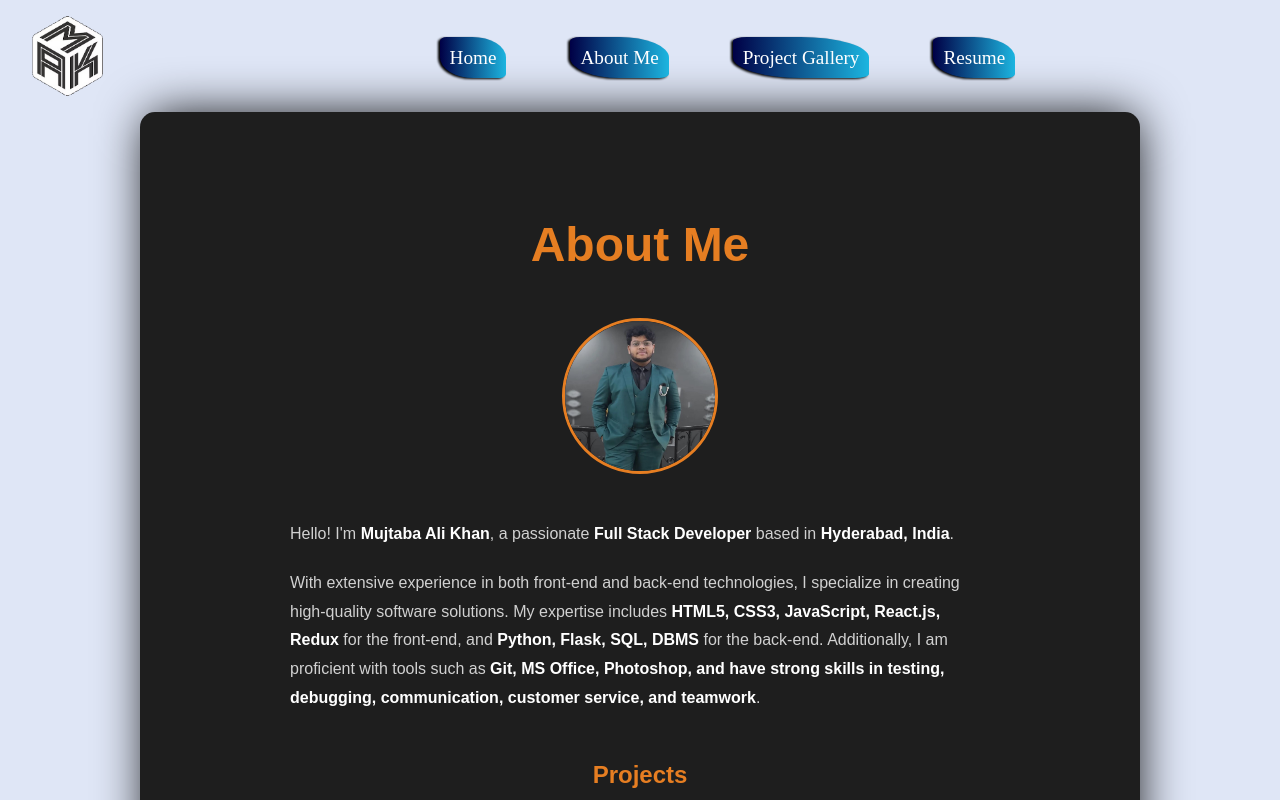
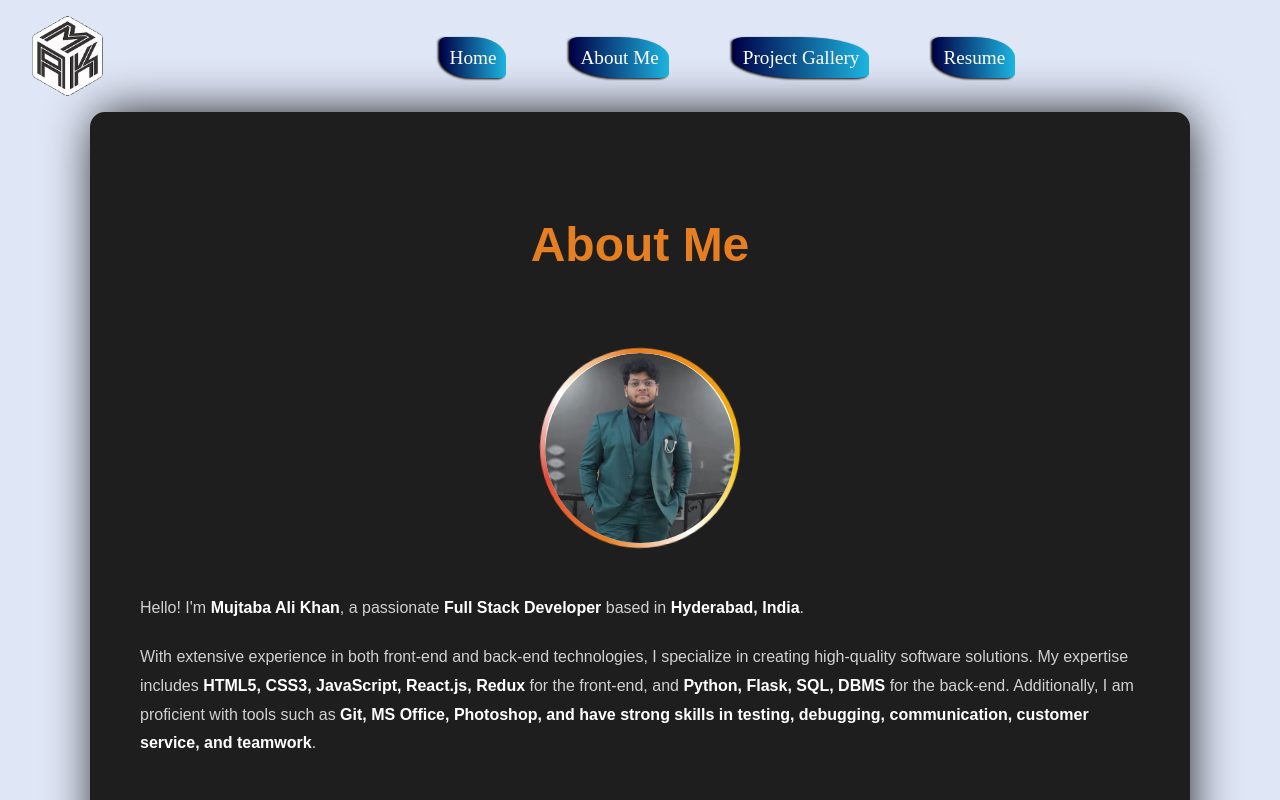
Before and after one commit to Mujtaba-AliKhan/Mujtaba-Ali-Khan-Portfolio, a React (Vite) app: page /aboutme in a window 1280 px wide. Shown: the top 800 px of the page. Built offline with nearby package versions, Linux system fonts and the light colour scheme; a web font is replaced by a local one.

Commit message:
Update aboutme.css

```diff
--- a/src/aboutme/aboutme.css
+++ b/src/aboutme/aboutme.css
@@ -3,7 +3,7 @@
   padding: 50px;
   border-radius: 15px;
   box-shadow: 2px -2px 50px -6px #000000;
-  max-width: 900px;
+  max-width: 1000px;
   margin: 40px auto;
   font-family: "BioRhyme", "Arial", sans-serif;
   color: #d1d1d1;
@@ -24,17 +24,67 @@
   align-items: center;
 }
 
-.profile-photo {
-  width: 150px;
-  height: 150px;
+.gradient-border {
+  width: 200px;
+  height: 200px;
   border-radius: 50%;
-  margin-bottom: 20px;
-  border: 3px solid #e67e22;
+  position: relative;
+  margin: 30px 0;
 }
 
+.gradient-border::before {
+  content: "";
+  position: absolute;
+  top: 0;
+  left: 0;
+  width: 100%;
+  height: 100%;
+  border-radius: 50%;
+  background: conic-gradient(
+    #e67e22 0%,
+    #f39c12 14.28%,
+    #f1c40f 28.56%,
+    white 42.84%,
+    #e67e22 57.12%,
+    #e74c3c 71.4%,
+    white 85.68%,
+    #e67e22 100%
+  );
+  animation: rotate-border 3s linear infinite;
+}
+
+@keyframes rotate-border {
+  0% {
+    transform: rotate(0deg);
+  }
+  100% {
+    transform: rotate(360deg);
+  }
+}
+
+.profilepicContainer {
+  height: 190px;
+  width: 190px;
+  border-radius: 50%;
+  background: white;
+  position: absolute;
+  top: 50%;
+  left: 50%;
+  transform: translate(-50%, -50%);
+  display: flex;
+  align-items: center;
+  justify-content: center;
+  z-index: 1;
+  overflow: hidden;
+}
+.profile-photo {
+  margin-top: 10px;
+  height: 200px;
+  width: 190px;
+  border-radius: 50%;
+}
 .about-me-content p {
   margin-bottom: 20px;
-  max-width: 700px;
 }
 
 .about-me-content a {
@@ -51,6 +101,7 @@
   color: #ffffff;
 }
 
+.intro,
 .projects,
 .experience,
 .education,
@@ -90,3 +141,11 @@
   padding-left: 25px;
   list-style-type: square;
 }
+@media (max-width: 768px) {
+  .about-me {
+    padding: 20px;
+    margin: 7rem 20px 40px;
+    line-height: 1.8;
+    font-size: 10px;
+  }
+}
```
